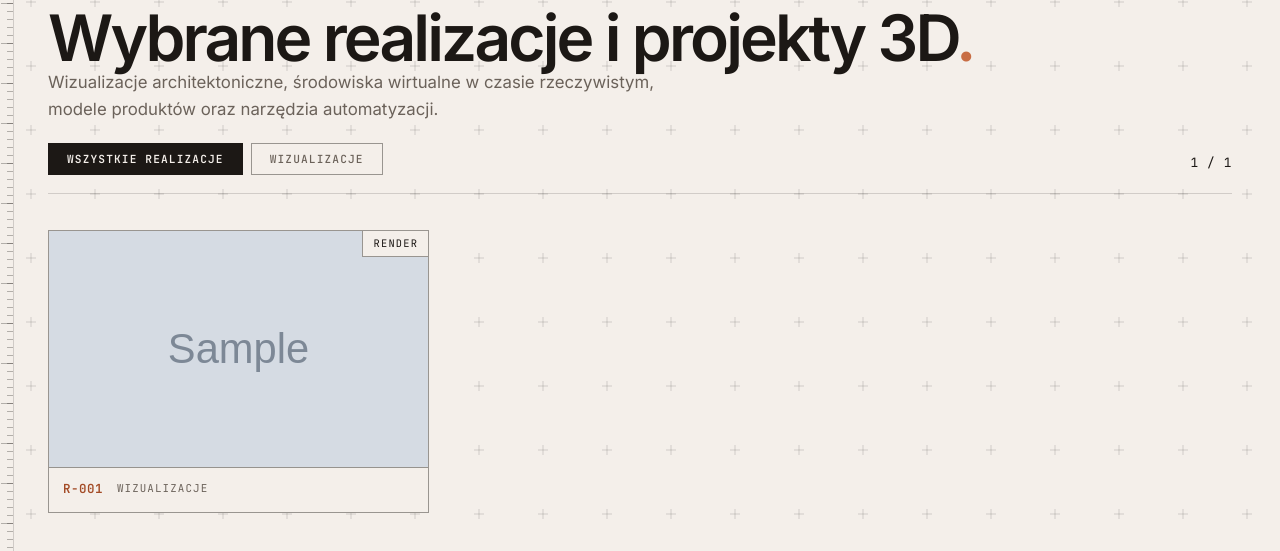
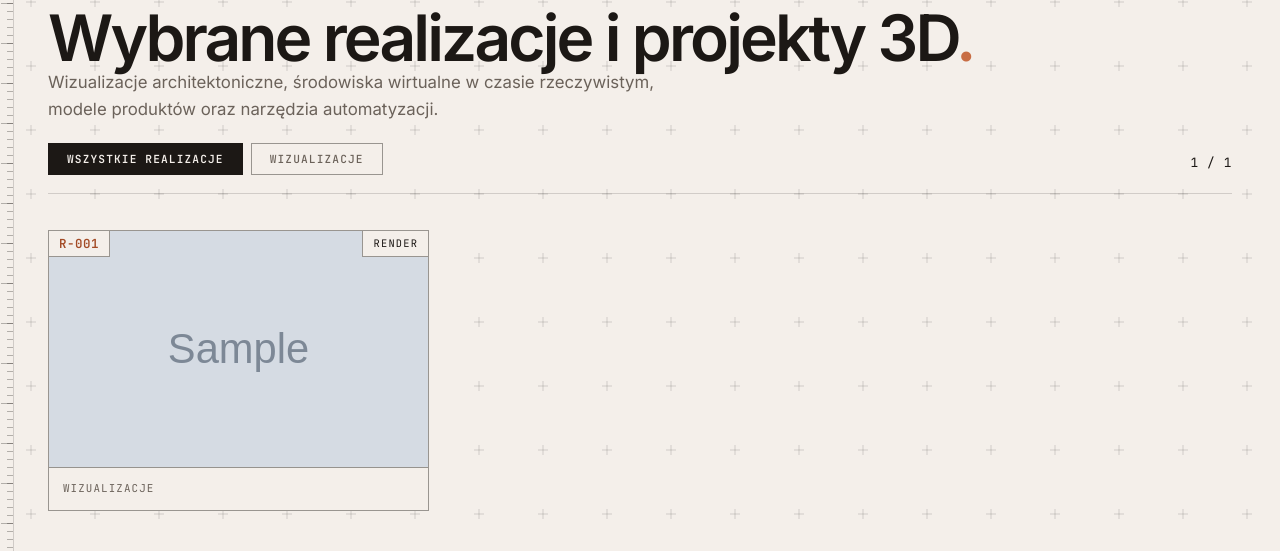
Before and after one commit to wievis/ViewIs, a Django app: page /portfolio/ in a window 1280 px wide. Shown: the part 221-772 px from the top of the page. Run offline with Django 4.2, Linux system fonts and the light colour scheme; tables that the repository leaves empty hold one stand-in row (values such as "Sample post"); grey boxes marked "Sample" are stand-in pictures; some libraries are stand-ins or nearby versions.

Commit message:
portfolio design

```diff
--- a/portfolio/static/engineering.css
+++ b/portfolio/static/engineering.css
@@ -289,6 +289,7 @@ a.cut:hover, a.cut:focus-visible { --bs: var(--accent); background: var(--surfac
 .card-media-wrapper { border-bottom: var(--bw) solid var(--line-strong); background: var(--surface-2); }
 .card-badge { top: 0; right: 0; border-radius: 0; border: 0; border-left: var(--bw) solid var(--line-strong); border-bottom: var(--bw) solid var(--line-strong);
   background: var(--bg); backdrop-filter: none; color: var(--text); }
+.card-badge.card-badge-id { right: auto; left: 0; border-left: 0; border-right: var(--bw) solid var(--line-strong); color: var(--accent-text); }
 .card-badge.badge-album { color: var(--accent-text); }
 .card-info { display: grid; grid-template-columns: auto 1fr; gap: 2px 14px; align-items: baseline; padding: 12px 14px; border-top: 0; background: var(--bg); }
 .card-info .id    { grid-row: 1 / span 2; align-self: start; }
--- a/portfolio/templates/portfolio.html
+++ b/portfolio/templates/portfolio.html
@@ -41,6 +41,7 @@
         {% with first_child=item.children.first %}
         <div class="portfolio-card" data-cat="{{ item.category }}" data-lb-id="{{ item.id }}" data-lb-kind="album" data-lb-title="{{ item.name }}" data-lb-count="{{ item.children.count }}" data-lb-type="{{ first_child.media_type|default:'image' }}" data-lb-thumb="{% if first_child.media_type == 'image' %}{{ first_child.display_url }}{% elif first_child.thumbnail %}{{ first_child.thumbnail.url }}{% endif %}" data-lb-meta="{% for k, l in categories %}{% if k == item.category %}{{ l }}{% endif %}{% endfor %}" onclick="openAlbumPreview({{ item.id }})">
           <div class="card-media-wrapper">
+            <span class="card-badge card-badge-id id">R-{{ item.id|stringformat:"03d" }}</span>
             <span class="card-badge badge-album">
               {% if lang == 'en' %}Series &middot; {{ item.children.count }}{% else %}Seria &middot; {{ item.children.count }}{% endif %}
             </span>
@@ -51,7 +52,6 @@
             {% endif %}
           </div>
           <div class="card-info">
-            <span class="id">R-{{ item.id|stringformat:"03d" }}</span>
 
             <span class="card-meta">
               {% for k, l in categories %}{% if k == item.category %}{{ l }}{% endif %}{% endfor %}
@@ -63,6 +63,7 @@
         {% if item.file %}
         <div class="portfolio-card" data-cat="{{ item.category }}" data-lb-id="{{ item.id }}" data-lb-kind="item" data-lb-title="{{ item.name }}" data-lb-count="1" data-lb-type="{{ item.media_type }}" data-lb-thumb="{% if item.media_type == 'image' %}{{ item.display_url }}{% elif item.thumbnail %}{{ item.thumbnail.url }}{% endif %}" data-lb-meta="{% for k, l in categories %}{% if k == item.category %}{{ l }}{% endif %}{% endfor %}" onclick="openItemPreview({{ item.id }})">
           <div class="card-media-wrapper">
+            <span class="card-badge card-badge-id id">R-{{ item.id|stringformat:"03d" }}</span>
             <span class="card-badge">
               {% if item.media_type == 'video' %}Video{% elif item.media_type == 'model3d' %}3D{% else %}Render{% endif %}
             </span>
@@ -76,7 +77,6 @@
             {% endif %}
           </div>
           <div class="card-info">
-            <span class="id">R-{{ item.id|stringformat:"03d" }}</span>
 
             <span class="card-meta">
               {% for k, l in categories %}{% if k == item.category %}{{ l }}{% endif %}{% endfor %}
```
